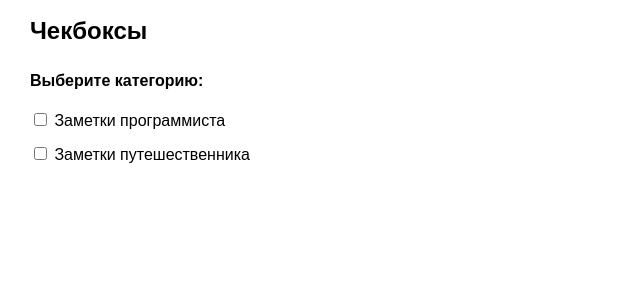
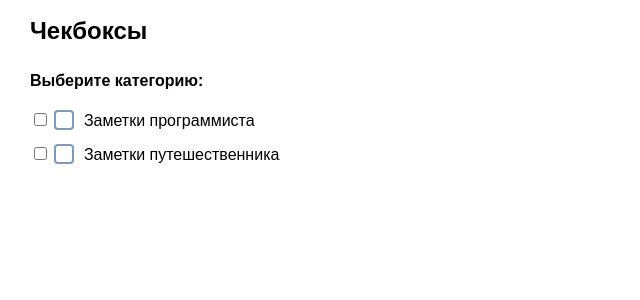
Before and after one commit to Nattyme/mini-projects, a PHP site: page / in a window 1280 px wide. Shown: the part 211-511 px from the top of the page, without its empty margins (0-640 px from the left). Run offline with PHP 8.4, Linux system fonts and the light colour scheme.

Commit message:
CSS custom checkbox base style

```diff
--- a/CSS projects/custom-btns/main.css
+++ b/CSS projects/custom-btns/main.css
@@ -80,3 +80,21 @@ label {
     /* display: block; */
     transform: translate(-50%, -50%) scale(1);
 }
+
+/* ***********
+Чекбоксы
+*********** */
+.real-checkbox {
+
+}
+
+.custom-checkbox {
+    display: inline-block;
+    width: 20px;
+    height: 20px;
+    background-color: #fff;
+    border: 2px solid #7e9bbd;
+    border-radius: 4px;
+    vertical-align: sub;
+    margin-right: 5px;
+}
```
